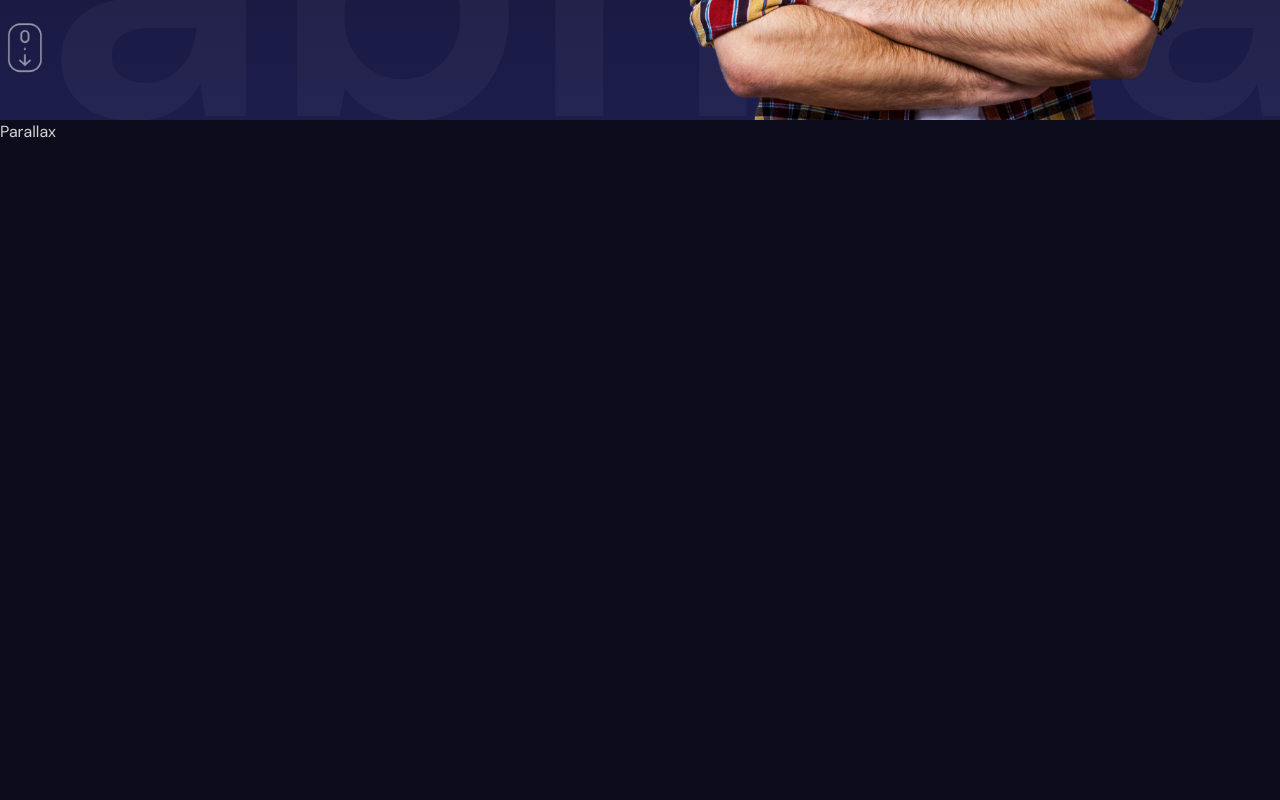
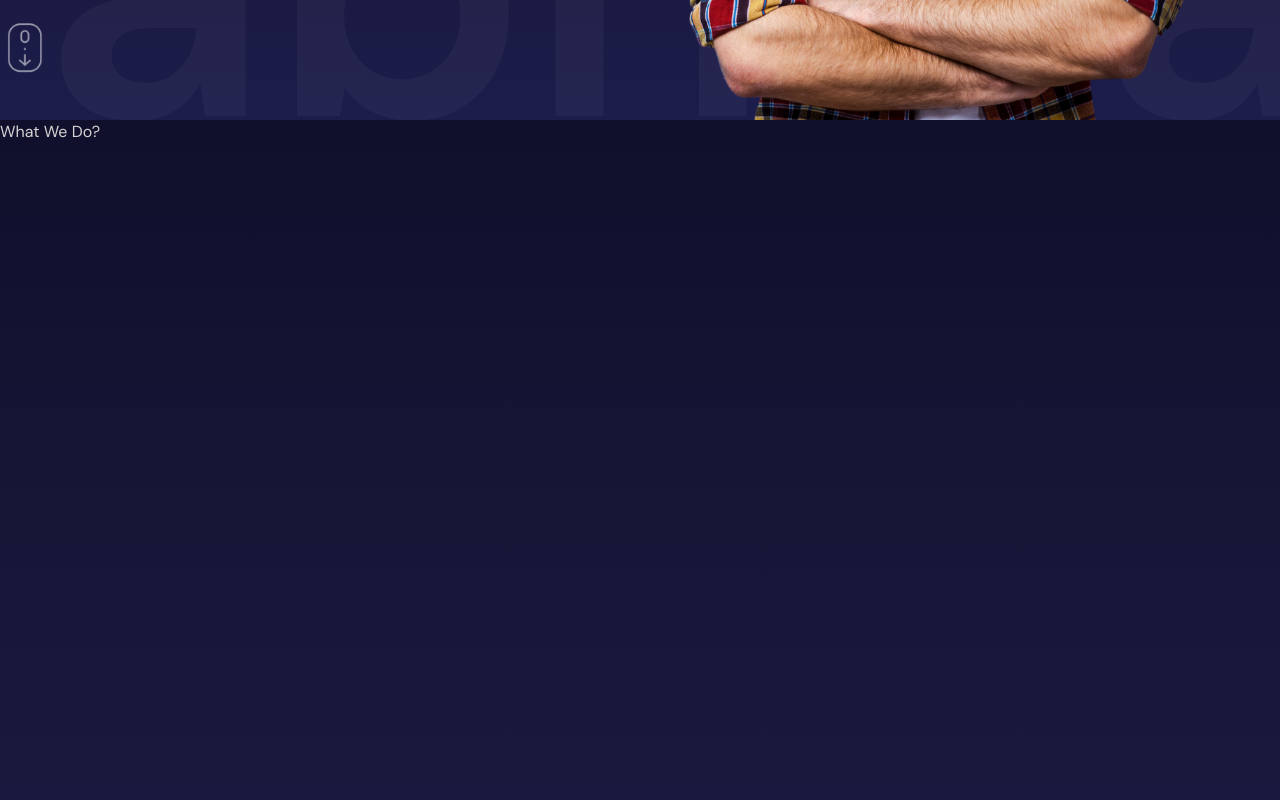
Before and after one commit to saurabhpatil67/portfolio_website__01, a React (Vite) app: page / in a window 1280 px wide. Shown: the part 680-1480 px from the top of the page. Built offline with nearby package versions, Linux system fonts and the light colour scheme.

Commit message:
parallax start

```diff
--- a/src/App.jsx
+++ b/src/App.jsx
@@ -2,6 +2,7 @@ import React from 'react'
 import "./app.scss"
 import Navbar from './components/navbar/Navbar'
 import Hero from './components/hero/Hero'
+import Parallax from './components/parallax/Parallax'
 
 const App = () => {
   return (
@@ -10,8 +11,14 @@ const App = () => {
         <Navbar/>
         <Hero/>
       </section>
-      <section>Parallax</section>
-      <section>Services</section>
+
+      <section>
+        <Parallax type="services"/>
+      </section>
+      <section>services</section>
+      <section>
+        <Parallax type="portfolio"/>
+      </section>
       <section>Parallax</section>
       <section>Portfolio1</section>
       <section>Portfolio2</section>
--- /dev/null
+++ b/src/components/parallax/Parallax.jsx
@@ -0,0 +1,21 @@
+import "./parallax.scss"
+
+const Parallax = ({ type }) => {
+    return (
+        <div
+            className="parallax"
+            style={{
+                background: type === "services"
+                    ? "linear-gradient(180deg, #10102c, #1b1b42)"
+                    : "linear-gradient(180deg, #111132, #505064)"
+            }}
+        >
+            <h1>{type === "services" ? "What We Do?" : "What We Did?"}</h1>
+            <div className="mountains"></div>
+            <div className="planets"></div>
+            <div className="stars"></div>
+        </div>
+    )
+}
+
+export default Parallax
--- /dev/null
+++ b/src/components/parallax/parallax.scss
@@ -0,0 +1,5 @@
+.parallax{
+    width: 100%;
+    height: 100%;
+
+}
--- a/src/components/sidebar/sidebar.scss
+++ b/src/components/sidebar/sidebar.scss
@@ -13,6 +13,7 @@
     bottom: 0;
     width: 400px;
     background-color: white;
+    z-index: 10;
 
     .links {
       position: absolute;
@@ -44,5 +45,6 @@
     background-color: transparent;
     border: none;
     cursor: pointer;
+    z-index: 11;
   }
 }
```
